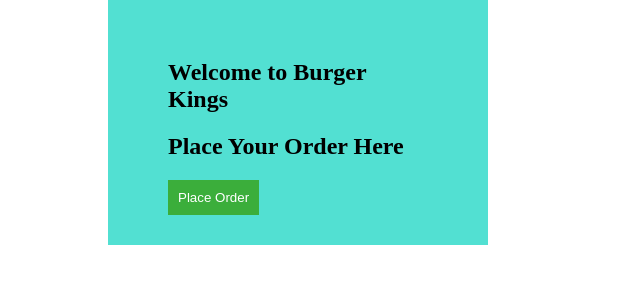
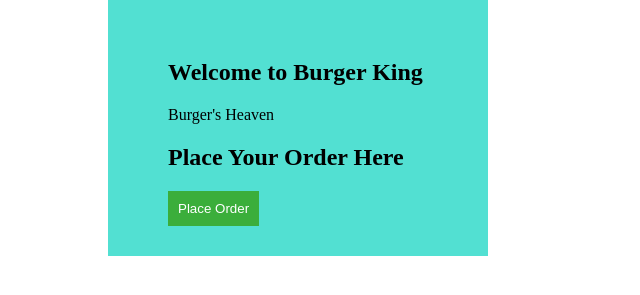
Before and after one commit to shivamkr8227/contest, a plain HTML site: page index.html in a window 1280 px wide. Shown: the part 79-374 px from the top of the page, without its empty margins (0-640 px from the left). Drawn offline with Linux system fonts and the light colour scheme; no server answers.

Commit message:
Update index.html

```diff
--- a/index.html
+++ b/index.html
@@ -12,7 +12,8 @@
 
     <main>
       <div id="menu-container">
-        <h2>Welcome to Burger Kings</h2>
+        <h2>Welcome to Burger King</h2>
+        <p>Burger's Heaven</p>
         <div id="menu"></div>
       </div>
 
```
